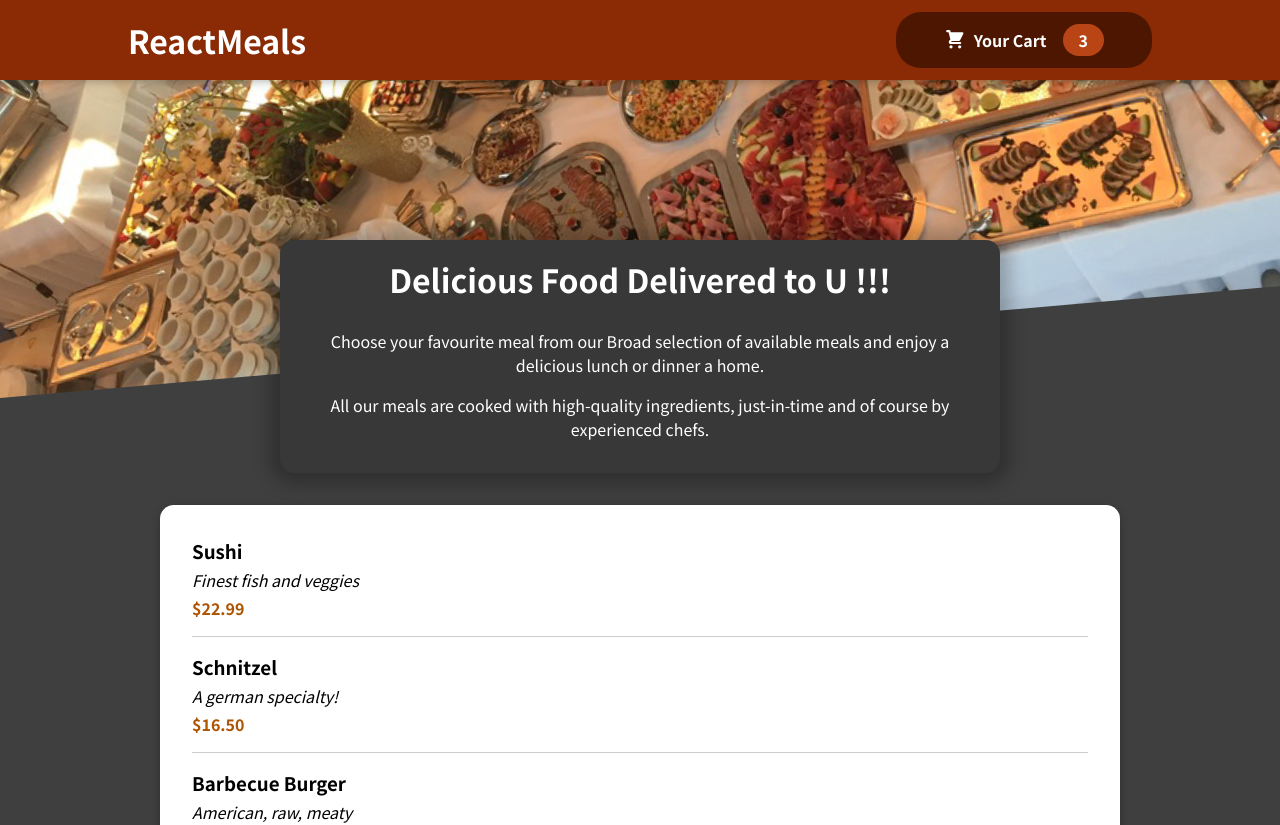
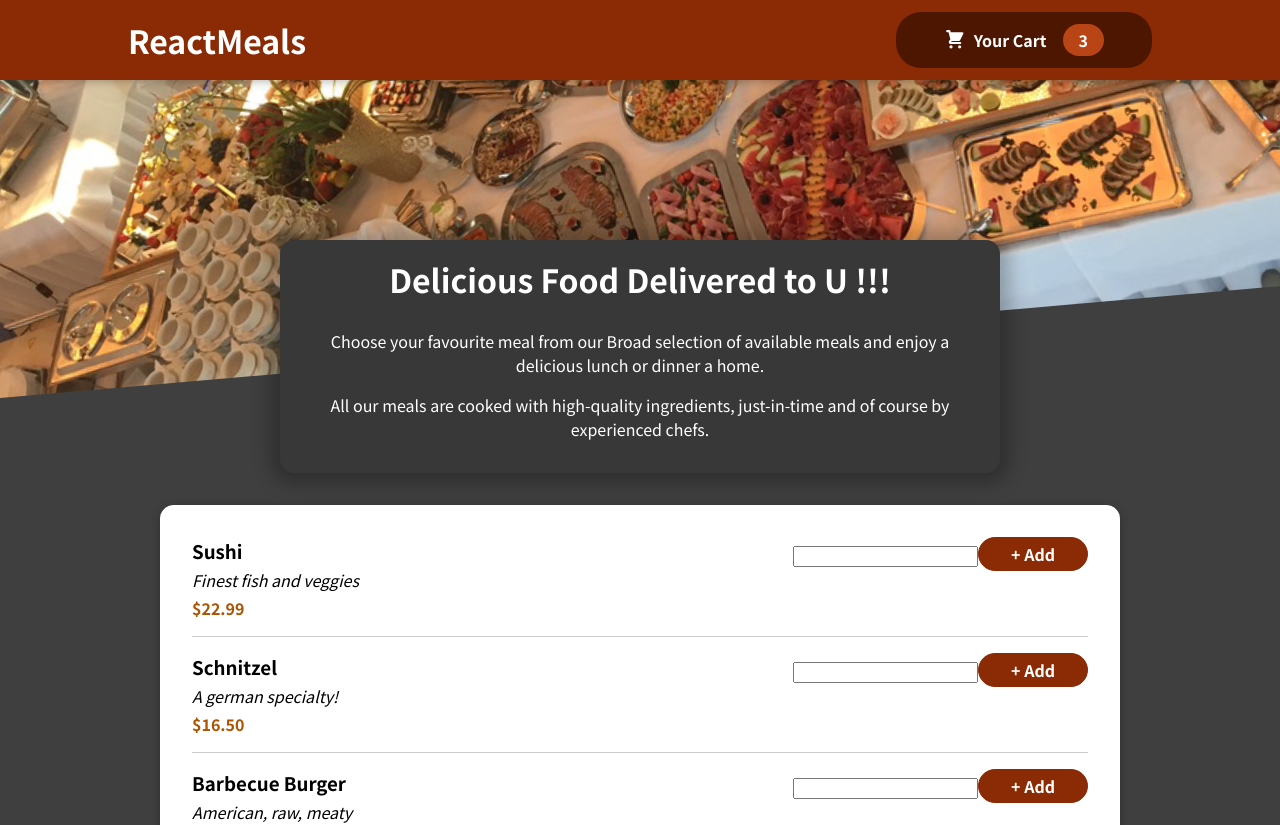
Before and after one commit to Surajkumar1992/React_FoodApp, a React (Create React App) app: page / in a window 1280 px wide. Shown: the top 825 px of the page. Built offline with nearby package versions, Linux system fonts and the light colour scheme.

Commit message:
MealForm

```diff
--- a/src/components/Meals/MealItem/MealItem.js
+++ b/src/components/Meals/MealItem/MealItem.js
@@ -1,6 +1,7 @@
 import React from "react";
 
 import classes from './MealItem.module.css';
+import MealItemForm from "./MealItemForm";
 
 const MealItem = props => {
     const price = `$${props.price.toFixed(2)}`;
@@ -12,6 +13,9 @@
                 <div className={classes.description}>{props.description}</div>
                 <div className={classes.price}>{price}</div>
             </div>
+            <div>
+                <MealItemForm />
+            </div>
         </li>
     );
 };
--- a/src/components/Meals/MealItem/MealItemForm.js
+++ b/src/components/Meals/MealItem/MealItemForm.js
@@ -1,6 +1,14 @@
 import React from "react";
-;
 
-const MealItemForm = () => {};
+import classes from './MealItemForm.module.css';
 
-export default MealItem
+const MealItemForm = props => {
+    return (
+        <form className={classes.form}>
+            <input></input>
+            <button>+ Add</button>
+        </form>
+    );
+};
+
+export default MealItemForm;
--- /dev/null
+++ b/src/components/Meals/MealItem/MealItemForm.module.css
@@ -0,0 +1,20 @@
+.form {
+  text-align: right;
+}
+
+.form button {
+  font: inherit;
+  cursor: pointer;
+  background-color: #8a2b06;
+  border: 1px solid #8a2b06;
+  color: white;
+  padding: 0.25rem 2rem;
+  border-radius: 20px;
+  font-weight: bold;
+}
+
+.form button:hover,
+.form button:active {
+  background-color: #641e03;
+  border-color: #641e03;
+}
```
